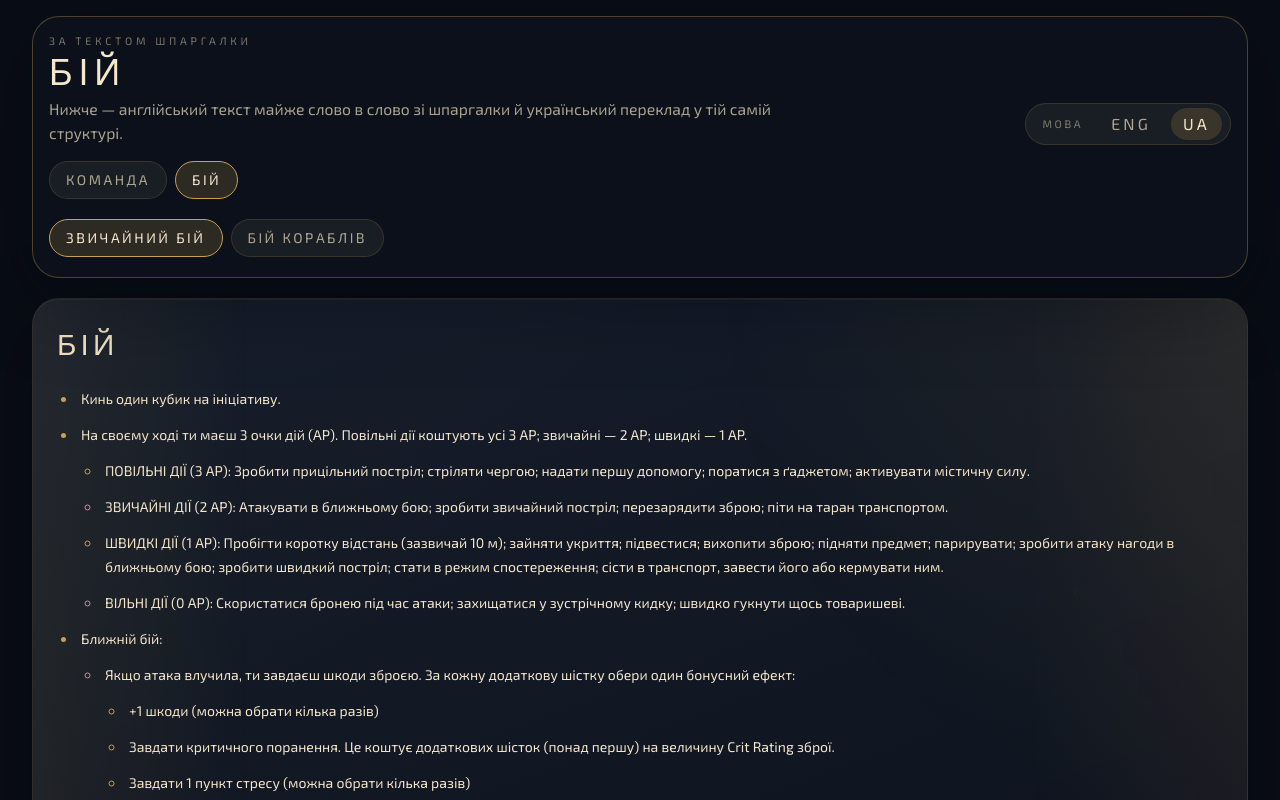
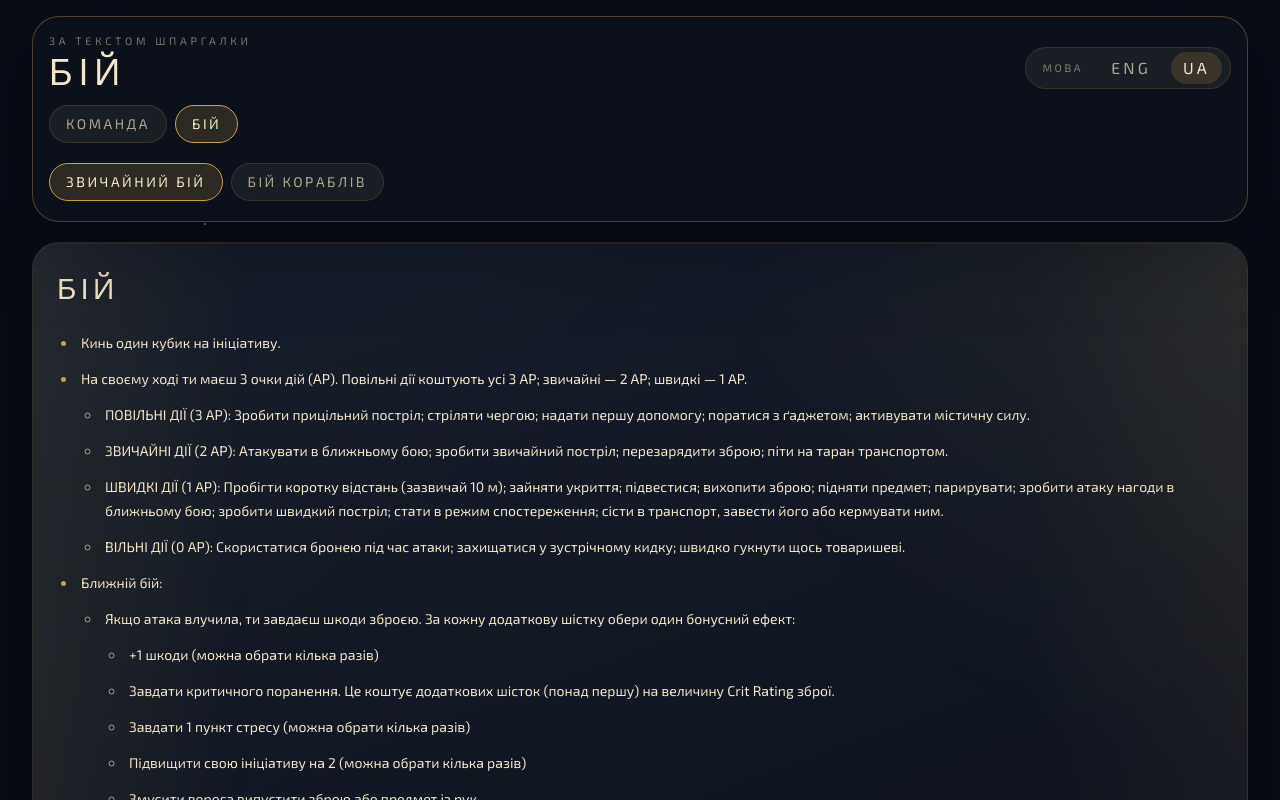
Before and after one commit to martingess/coriolis-rpg-web, a Next.js app: page /combat in a window 1280 px wide. Shown: the top 800 px of the page. Built offline with nearby package versions, Linux system fonts and the light colour scheme; a web font is replaced by a local one.

Commit message:
Expand combat reference content and interactions

```diff
--- a/components/combat-reference-page.tsx
+++ b/components/combat-reference-page.tsx
@@ -106,9 +106,6 @@ export function CombatReferencePage({ mode }: CombatReferencePageProps) {
                 <h1 className="font-display text-[2.35rem] leading-[0.88] uppercase tracking-[0.12em] text-[var(--paper)] sm:text-[2.8rem] lg:text-4xl lg:tracking-[0.16em]">
                   {section.title}
                 </h1>
-                <p className="max-w-3xl text-sm leading-6 text-[var(--ink-muted)] sm:text-[0.98rem]">
-                  {t("combat.page.description")}
-                </p>
               </div>
               <div className="flex flex-wrap items-center gap-2">
                 <LanguageSwitcher />
```
